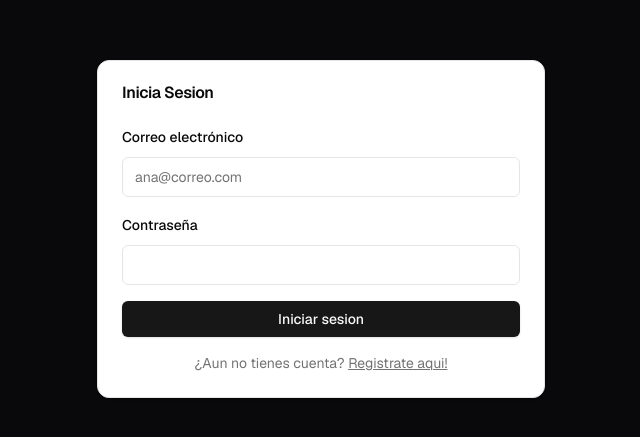
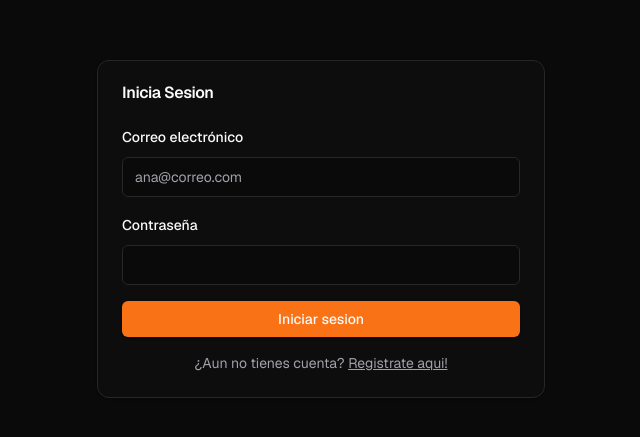
Before and after one commit to lpalacios1410/MecaApp, a Next.js app: page /login in a window 1280 px wide. Shown: the part 171-608 px from the top of the page, without its empty margins (319-959 px from the left). Built offline with nearby package versions, Linux system fonts and the light colour scheme; no server answers.

Commit message:
[ADD]signed-out and appDark

```diff
--- a/app/(auth)/confirm-email/page.tsx
+++ b/app/(auth)/confirm-email/page.tsx
@@ -11,7 +11,7 @@ import {
 
 export default function ConfirmEmailPage() {
   return (
-    <div className="min-h-screen flex items-center justify-center bg-black p-4">
+    <div className="min-h-screen flex items-center justify-center bg-background p-4">
       <Card className="w-full max-w-md text-center">
         <CardHeader>
           <div className="mx-auto mb-4 flex h-16 w-16 items-center justify-center rounded-full bg-primary/10">
@@ -28,7 +28,7 @@ export default function ConfirmEmailPage() {
             ¿No lo recibiste? Revisa tu carpeta de spam o correo no deseado.
           </p>
           <Link href="/">
-            <Button variant="outline" className="w-full bg-orange-500 hover:bg-orange-400 text-white hover:text-white">
+            <Button variant="outline" className="w-full">
               Volver al Inicio de Sesión
             </Button>
           </Link>
--- a/app/(auth)/login/page.tsx
+++ b/app/(auth)/login/page.tsx
@@ -7,7 +7,7 @@ import { Label } from "@/components/ui/label"
 
 export default function RegisterPage() {
   return (
-    <main className="flex min-h-screen items-center justify-center bg-zinc-950 p-4">
+    <main className="flex min-h-screen items-center justify-center bg-background p-4">
       <Card className="w-full max-w-md">
         <CardHeader>
           <CardTitle>Inicia Sesion</CardTitle>
--- a/app/(auth)/register/page.tsx
+++ b/app/(auth)/register/page.tsx
@@ -7,7 +7,7 @@ import { Label } from "@/components/ui/label"
 
 export default function RegisterPage() {
   return (
-    <main className="flex min-h-screen items-center justify-center bg-zinc-950 p-4">
+    <main className="flex min-h-screen items-center justify-center bg-background p-4">
       <Card className="w-full max-w-md">
         <CardHeader>
           <CardTitle>Crea tu cuenta en MecaAPP</CardTitle>
--- /dev/null
+++ b/app/(auth)/signed-out/page.tsx
@@ -0,0 +1,47 @@
+"use client";
+
+import { useEffect } from "react";
+import { useRouter } from "next/navigation";
+import { LogOut } from "lucide-react";
+import {
+  Card,
+  CardContent,
+  CardDescription,
+  CardHeader,
+  CardTitle,
+} from "@/components/ui/card";
+
+export default function SignedOutPage() {
+  const router = useRouter();
+
+  useEffect(() => {
+    const timer = setTimeout(() => {
+      router.push("/");
+    }, 5000);
+    return () => clearTimeout(timer);
+  }, [router]);
+
+  return (
+    <div className="min-h-screen flex items-center justify-center bg-background p-4">
+      <Card className="w-full max-w-md text-center">
+        <CardHeader>
+          <div className="mx-auto mb-4 flex h-16 w-16 items-center justify-center rounded-full bg-primary/10">
+            <LogOut className="h-8 w-8 text-primary" />
+          </div>
+          <CardTitle className="text-2xl">Sesión cerrada</CardTitle>
+          <CardDescription>
+            Has cerrado sesión correctamente. Serás redirigido en unos segundos...
+          </CardDescription>
+        </CardHeader>
+        <CardContent>
+          <p className="text-sm text-muted-foreground">
+            Si no eres redirigido, haz clic{" "}
+            <a href="/" className="text-primary underline">
+              aquí
+            </a>.
+          </p>
+        </CardContent>
+      </Card>
+    </div>
+  );
+}
--- a/app/auth/signout/route.ts
+++ b/app/auth/signout/route.ts
@@ -1,8 +1,8 @@
 import { createClient } from "@/lib/supabase/server";
-import { NextResponse } from "next/server";
+import { NextResponse, type NextRequest } from "next/server";
 
-export async function POST() {
+export async function POST(request: NextRequest) {
   const supabase = await createClient();
   await supabase.auth.signOut();
-  return NextResponse.redirect(new URL("/(auth)/login", process.env.NEXT_PUBLIC_SITE_URL!));
+  return NextResponse.redirect(new URL("/signed-out", request.url));
 }
--- a/app/globals.css
+++ b/app/globals.css
@@ -5,26 +5,26 @@
 @layer base {
   :root {
     --background: 0 0% 100%;
-    --foreground: 0 0% 3.9%;
+    --foreground: 240 10% 3.9%;
     --card: 0 0% 100%;
-    --card-foreground: 0 0% 3.9%;
+    --card-foreground: 240 10% 3.9%;
     --popover: 0 0% 100%;
-    --popover-foreground: 0 0% 3.9%;
-    --primary: 0 0% 9%;
+    --popover-foreground: 240 10% 3.9%;
+    --primary: 24.6 95% 53.1%;
     --primary-foreground: 0 0% 98%;
-    --secondary: 0 0% 96.1%;
-    --secondary-foreground: 0 0% 9%;
-    --muted: 0 0% 96.1%;
-    --muted-foreground: 0 0% 45.1%;
-    --accent: 0 0% 96.1%;
-    --accent-foreground: 0 0% 9%;
+    --secondary: 240 5.9% 10%;
+    --secondary-foreground: 0 0% 98%;
+    --muted: 240 5.9% 10%;
+    --muted-foreground: 240 3.8% 46.1%;
+    --accent: 240 5.9% 10%;
+    --accent-foreground: 0 0% 98%;
     --destructive: 0 84.2% 60.2%;
     --destructive-foreground: 0 0% 98%;
-    --border: 0 0% 89.8%;
-    --input: 0 0% 89.8%;
-    --ring: 0 0% 3.9%;
-    --chart-1: 12 76% 61%;
-    --chart-2: 173 58% 39%;
+    --border: 240 5.9% 10%;
+    --input: 240 5.9% 10%;
+    --ring: 24.6 95% 53.1%;
+    --chart-1: 24.6 95% 53.1%;
+    --chart-2: 160 60% 45%;
     --chart-3: 197 37% 24%;
     --chart-4: 43 74% 66%;
     --chart-5: 27 87% 67%;
@@ -32,25 +32,25 @@
   }
   .dark {
     --background: 0 0% 3.9%;
-    --foreground: 0 0% 98%;
-    --card: 0 0% 3.9%;
-    --card-foreground: 0 0% 98%;
-    --popover: 0 0% 3.9%;
-    --popover-foreground: 0 0% 98%;
-    --primary: 0 0% 98%;
-    --primary-foreground: 0 0% 9%;
-    --secondary: 0 0% 14.9%;
+    --foreground: 240 5.9% 98%;
+    --card: 0 0% 5%;
+    --card-foreground: 240 5.9% 98%;
+    --popover: 0 0% 5%;
+    --popover-foreground: 240 5.9% 98%;
+    --primary: 24.6 95% 53.1%;
+    --primary-foreground: 0 0% 98%;
+    --secondary: 240 3.7% 15.9%;
     --secondary-foreground: 0 0% 98%;
-    --muted: 0 0% 14.9%;
-    --muted-foreground: 0 0% 63.9%;
-    --accent: 0 0% 14.9%;
+    --muted: 240 3.7% 15.9%;
+    --muted-foreground: 240 5% 64.9%;
+    --accent: 240 3.7% 15.9%;
     --accent-foreground: 0 0% 98%;
     --destructive: 0 62.8% 30.6%;
     --destructive-foreground: 0 0% 98%;
-    --border: 0 0% 14.9%;
-    --input: 0 0% 14.9%;
-    --ring: 0 0% 83.1%;
-    --chart-1: 220 70% 50%;
+    --border: 240 3.7% 15.9%;
+    --input: 240 3.7% 15.9%;
+    --ring: 24.6 95% 53.1%;
+    --chart-1: 24.6 95% 53.1%;
     --chart-2: 160 60% 45%;
     --chart-3: 30 80% 55%;
     --chart-4: 280 65% 60%;
--- a/app/layout.tsx
+++ b/app/layout.tsx
@@ -24,12 +24,9 @@ export default function RootLayout({
   children: React.ReactNode;
 }>) {
   return (
-    <html lang="en" suppressHydrationWarning>
+    <html lang="es" className="dark" suppressHydrationWarning>
       <body className={`${geistSans.className} antialiased`}>
-        <
-        >
-          {children}
-        </>
+        {children}
       </body>
     </html>
   );
--- a/components/dashboard/dashboard-sidebar.tsx
+++ b/components/dashboard/dashboard-sidebar.tsx
@@ -3,7 +3,7 @@
 import Link from "next/link";
 import { usePathname } from "next/navigation";
 import { cn } from "@/lib/utils";
-import { Car, LayoutDashboard, Wrench, LogOut, Menu } from "lucide-react";
+import { Car, LayoutDashboard, Wrench, LogOut, Menu, Toolbox } from "lucide-react";
 import { Button } from "@/components/ui/button";
 import {
   Sheet,
@@ -24,6 +24,7 @@ const navItemsByRole = {
   ],
   mechanic: [
     { href: "/dashboard", label: "Dashboard", icon: LayoutDashboard },
+    { href: "/dashboard/mechanic", label: "Dashboard Mechanic", icon: Toolbox },
     { href: "/dashboard/mechanic/plans", label: "Planes", icon: Wrench },
     { href: "/dashboard/mechanic/orders", label: "Órdenes", icon: Car },
   ],
@@ -43,9 +44,7 @@ function SidebarContent({ role }: DashboardSidebarProps) {
       <nav className="flex-1 space-y-1 p-4">
         {items.map((item) => {
           const isActive =
-            item.href === "/dashboard"
-              ? pathname === "/dashboard"
-              : pathname.startsWith(item.href);
+             pathname === item.href;
 
           return (
             <Link
--- a/package.json
+++ b/package.json
@@ -15,7 +15,7 @@
     "@supabase/supabase-js": "latest",
     "class-variance-authority": "^0.7.1",
     "clsx": "^2.1.1",
-    "lucide-react": "^0.511.0",
+    "lucide-react": "^1.40.0",
     "next": "latest",
     "next-themes": "^0.4.6",
     "radix-ui": "^1.6.7",
```
Also changed, not shown: app/dashboard/page.tsx (+83 -83 lines), 1 other file (tests, documents, lock files or other folders).
